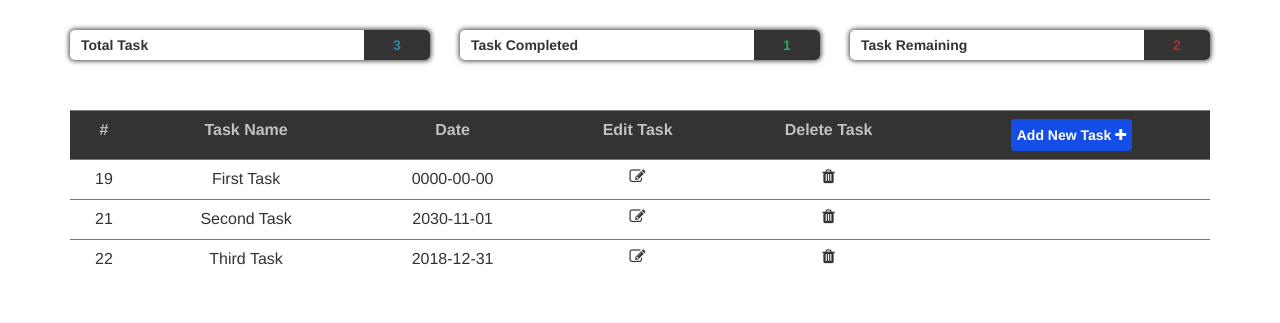
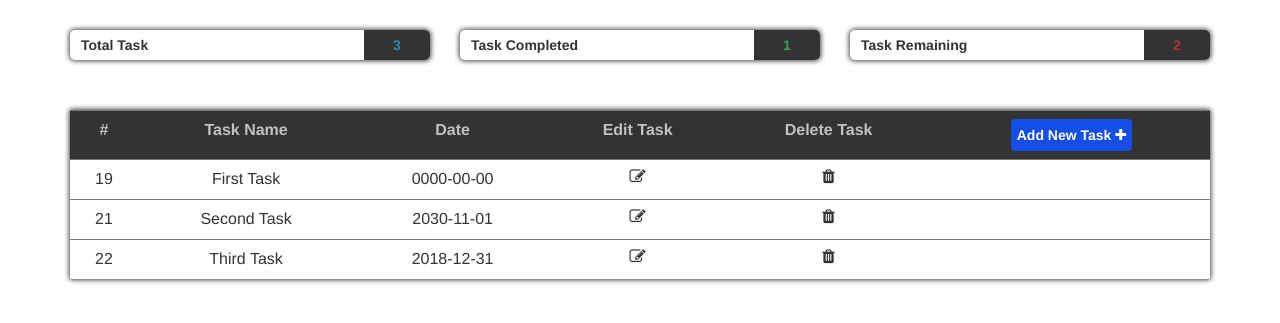
Before and after one commit to Daniel745Gotpions/dolchaVita, a PHP site: page / in a window 1280 px wide. Shown: the top 323 px of the page. Run offline with PHP 8.4, Linux system fonts and the light colour scheme; data comes from the database, SQL or seed files in the repository; some libraries are stand-ins or nearby versions.

Commit message:
Added one more style to table

```diff
--- a/style.css
+++ b/style.css
@@ -48,6 +48,10 @@ table tr th{
 }
 #dataTable{
     text-align: center;
+    -webkit-box-shadow: 0px 0px 5px 1px rgba(0,0,0,0.75);
+    -moz-box-shadow: 0px 0px 5px 1px rgba(0,0,0,0.75);
+    box-shadow: 0px 0px 5px 1px rgba(0,0,0,0.75);
+    border-radius: 2px;
 }
 .fa{
     cursor: pointer;
```
